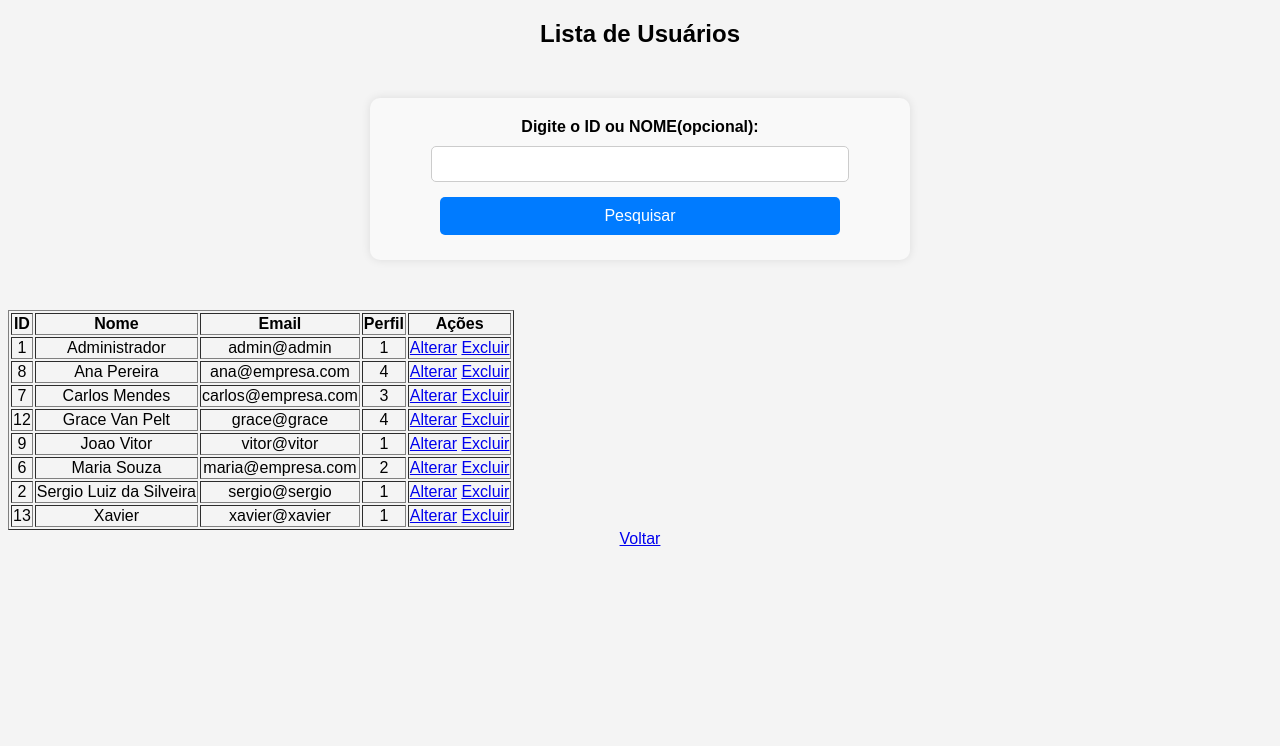
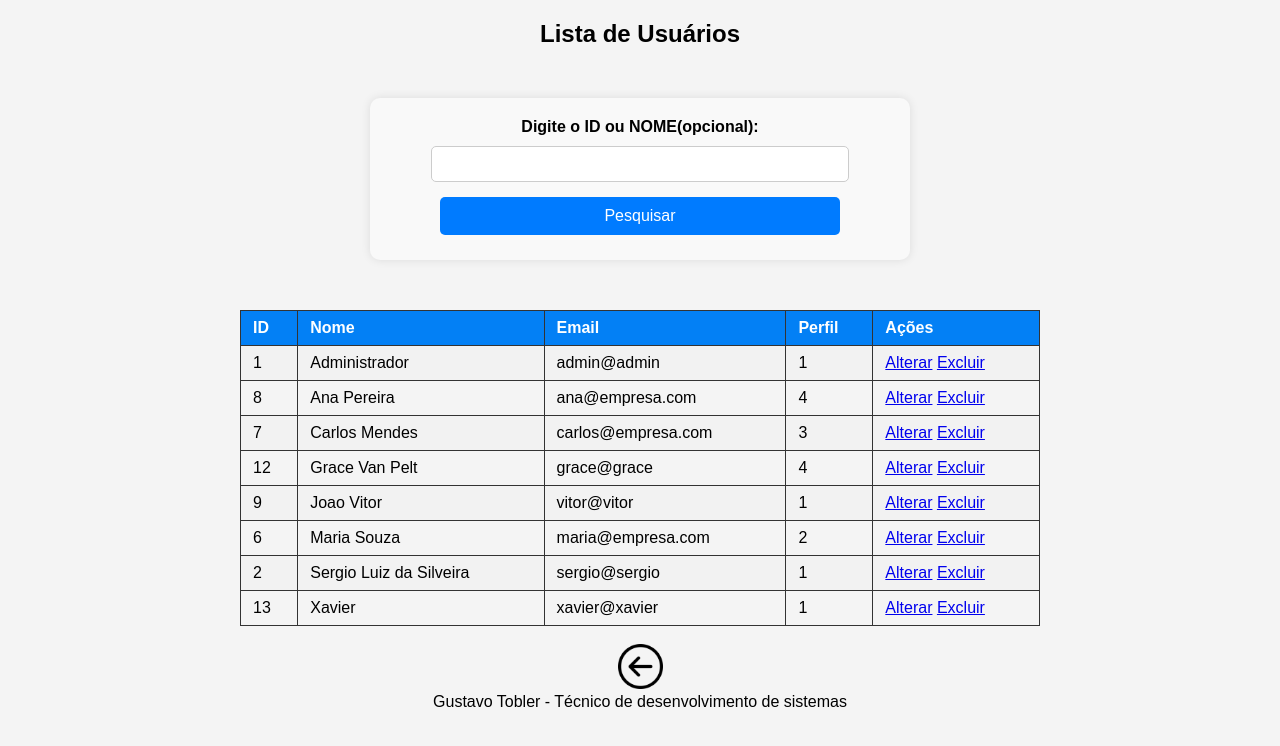
Before and after one commit to gustavotobler/Gustavo_Tobler_PROVA, a PHP site: page /buscar_usuario.php in a window 1280 px wide. Shown: the top 746 px of the page. Run offline with PHP 8.4, Linux system fonts and the light colour scheme; a user stored in the database is signed in; data comes from the database, SQL or seed files in the repository.

Commit message:
Gt
Ajustes e estilizações, além de adições

```diff
--- a/alterar_senha.php
+++ b/alterar_senha.php
@@ -71,5 +71,10 @@ if ($_SERVER["REQUEST_METHOD"] == "POST") {
         senha2.type = tipo;
     }
 </script>
+<center>
+    <adress>
+        Gustavo Tobler - Técnico em desenvolvimento de sistemas
+    </adress>
+</center>
 </body>
 </html>
--- a/buscar_usuario.php
+++ b/buscar_usuario.php
@@ -39,6 +39,37 @@ if($_SERVER["REQUEST_METHOD"]=="POST" && !empty($_POST['busca'])){
     <meta name="viewport" content="width=device-width, initial-scale=1.0">
     <title>Lista de Usuários</title>
     <link rel="stylesheet" href="styles.css"/>
+    <style>
+    table {
+        border-collapse: collapse;
+        width: 100%;
+        max-width: 800px;
+        margin-top: 20px;
+        font-family: Arial, sans-serif;
+        border-radius: 3px;
+    }
+    th, td {
+        border: 1px solid #333;
+        padding: 8px 12px;
+        text-align: left;
+    }
+    th {
+        background-color:rgb(3, 128, 245);
+        color: white;
+    }
+    tr:nth-child(even) {
+        background-color: #f2f2f2;
+    }
+    tr:hover {
+        background-color: #ddd;
+    }
+        img{
+            max-width:45px;
+        }
+
+</style>
+
+
 </head>
 <body>
     <h2>Lista de Usuários</h2>
@@ -49,7 +80,7 @@ if($_SERVER["REQUEST_METHOD"]=="POST" && !empty($_POST['busca'])){
         <button type="submit">Pesquisar</button>
     </form>
     <?php if(!empty($usuarios)): ?>
-        <table border="1">
+        <table border="1" align="center">
             <tr>
                 <th>ID</th>
                 <th>Nome</th>
@@ -74,7 +105,15 @@ if($_SERVER["REQUEST_METHOD"]=="POST" && !empty($_POST['busca'])){
         <?php else:?>
             <p>Nenhum usuário encontrado.</p>
         <?php endif;?>
-
-        <a href="principal.php">Voltar</a>
+            <br>
+        <a href="principal.php">
+    <img src="img/voltar.png">
+    </a>
+    <br>
+    <center>
+        <adress>
+            Gustavo Tobler - Técnico de desenvolvimento de sistemas
+        </adress>
+    </center>
 </body>
 </html>
--- a/index.php
+++ b/index.php
@@ -55,5 +55,11 @@ if($_SERVER['REQUEST_METHOD']=="POST"){
     </form>
 
     <p><a href="recuperar_senha.php">Esqueci a minha senha</a></p>
+    <br>
+    <center>
+        <adress>
+            Gustavo Tobler - Técnico de desenvolvimento de sistemas
+        </adress>
+    </center>
 </body>
 </html>
--- a/principal.php
+++ b/principal.php
@@ -144,5 +144,11 @@ $opcoes_menu = $permissoes[$id_perfil];
             <?php endforeach; ?>
             </ul>
     </nav>
+    <br>
+    <center>
+        <adress>
+            Gustavo Tobler - Técnico de desenvolvimento de sistemas
+        </adress>
+    </center>
 </body>
 </html>
--- a/recuperar_senha.php
+++ b/recuperar_senha.php
@@ -49,5 +49,11 @@ if($_SERVER["REQUEST_METHOD"]=="POST"){
 
         <button type="submit">Enviar a senha temporária</button>
     </form>
+    <br>
+    <center>
+        <adress>
+            Gustavo Tobler - Técnico de desenvolvimento de sistemas
+        </adress>
+    </center>
 </body>
 </html>
```
Also changed, not shown: alterar_usuario.php (+15 -1 lines), cadastro_usuario.php (+17 -5 lines), excluir_usuario.php (+74 -1 lines), img/voltar.png (added), styles.css (line endings or trailing spaces).
